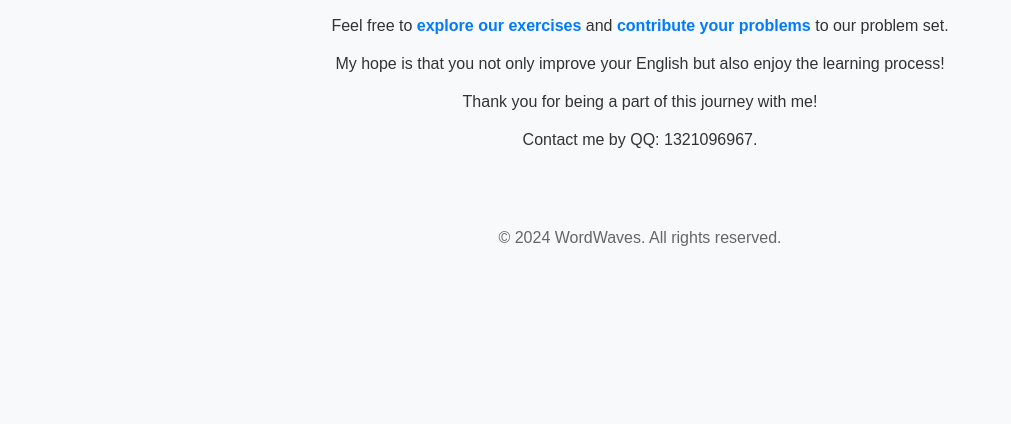
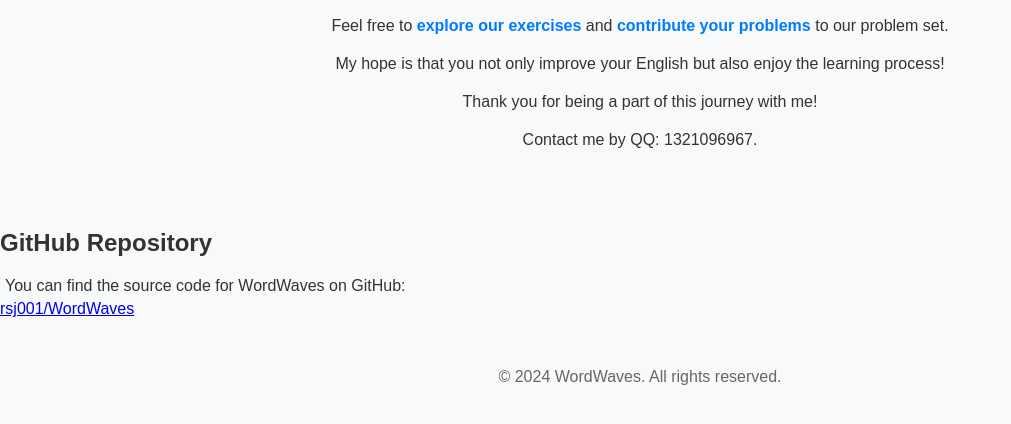
Before and after one commit to rsj001/WordWaves, a Flask app: page /about in a window 1280 px wide. Shown: the part 235-659 px from the top of the page, without its empty margins (0-1011 px from the left). Run offline with Flask 3, Linux system fonts and the light colour scheme.

Commit message:
github page

```diff
--- a/templates/about.html
+++ b/templates/about.html
@@ -76,6 +76,9 @@
             <p>Contact me by QQ: 1321096967.</p>
         </div>
     </div>
+    <h2>GitHub Repository</h2>
+        <p>You can find the source code for WordWaves on GitHub:</p>
+        <a href="https://github.com/rsj001/WordWaves">rsj001/WordWaves</a>
     <div class="copyright">
         <p>&copy; 2024 WordWaves. All rights reserved.</p>
     </div>
```
